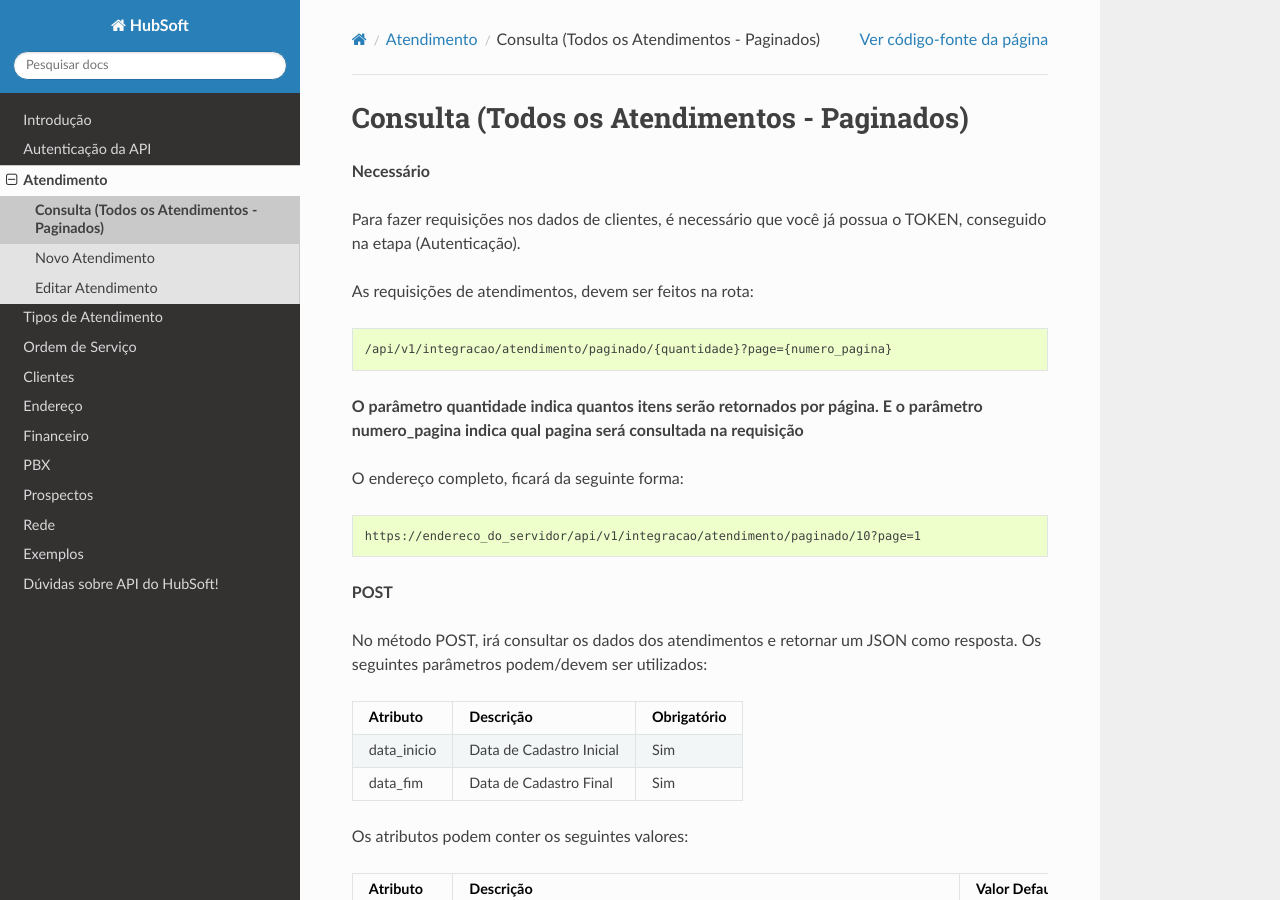
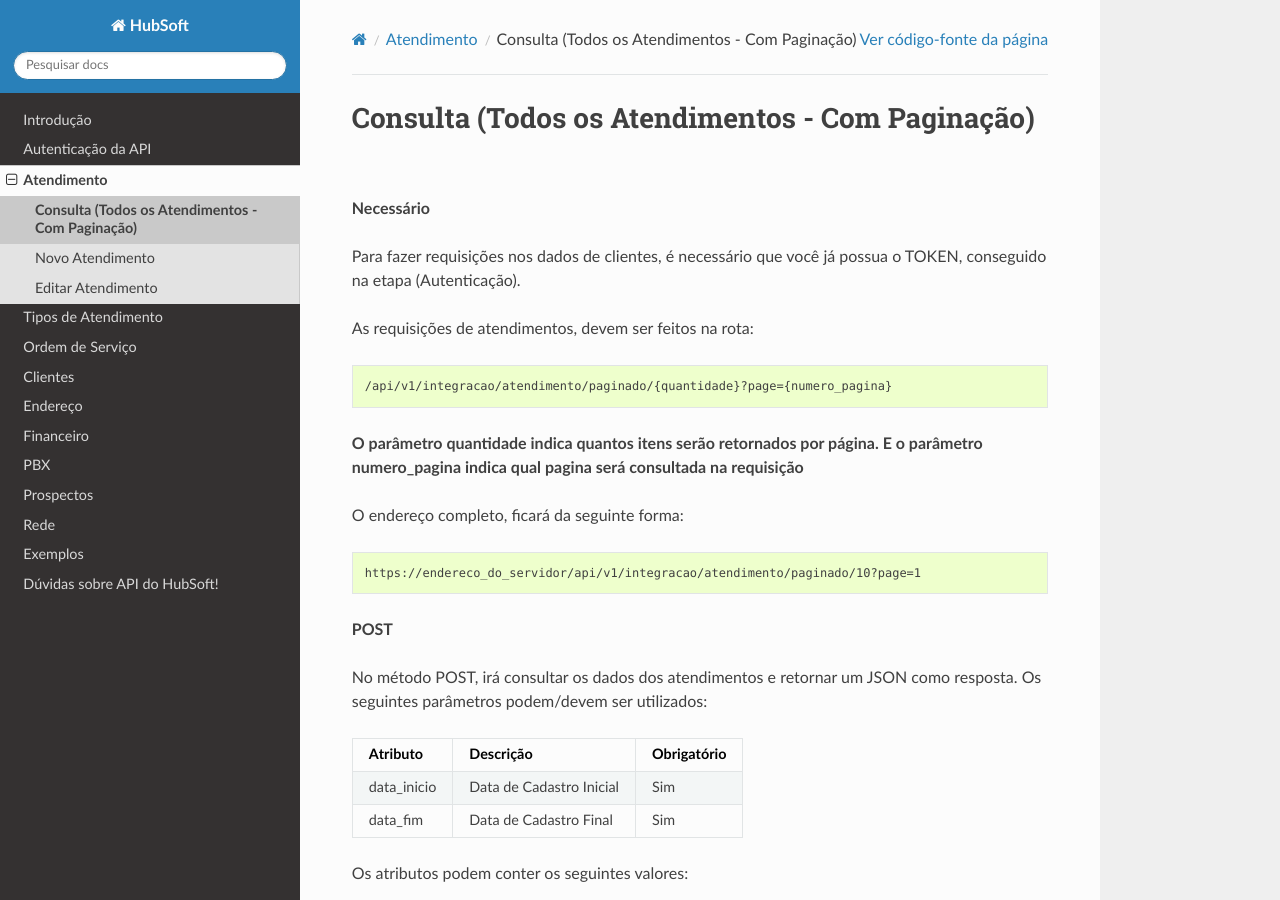
Before and after one commit to hubsoftbrasil/api, a Sphinx documentation site: the page built from docs/source/atendimento/consulta.rst, in a window 1280 px wide and 900 px high. Built offline with Sphinx 7.4.7 and the Read the Docs theme 2.0.0, drawn with Linux system fonts in a browser that asks for light colours; pages that are not in the unit, such as notebooks, are missing from menus.

Commit message:
Update consulta.rst

```diff
--- a/docs/source/atendimento/consulta.rst
+++ b/docs/source/atendimento/consulta.rst
@@ -1,4 +1,4 @@
-Consulta (Todos os Atendimentos - Paginados)
+Consulta (Todos os Atendimentos - Com Paginação)
 ============
 
 **Necessário**
```
